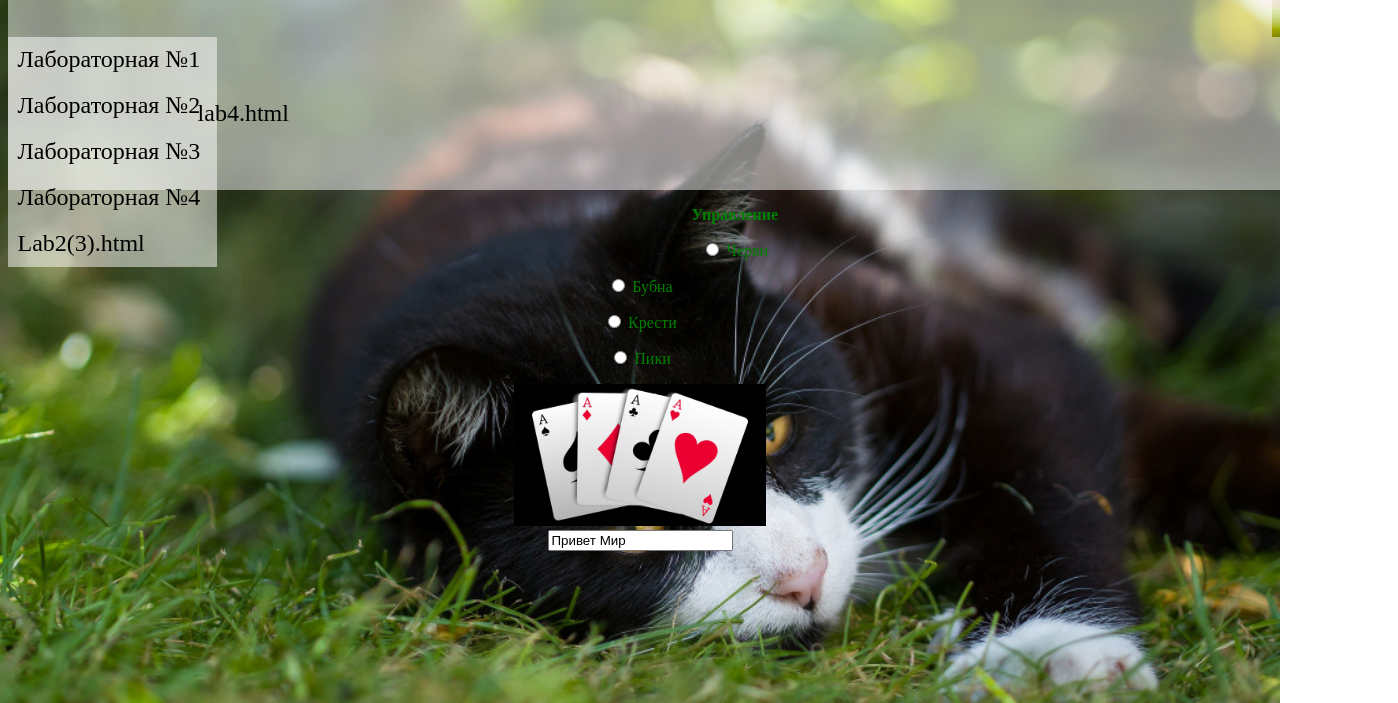
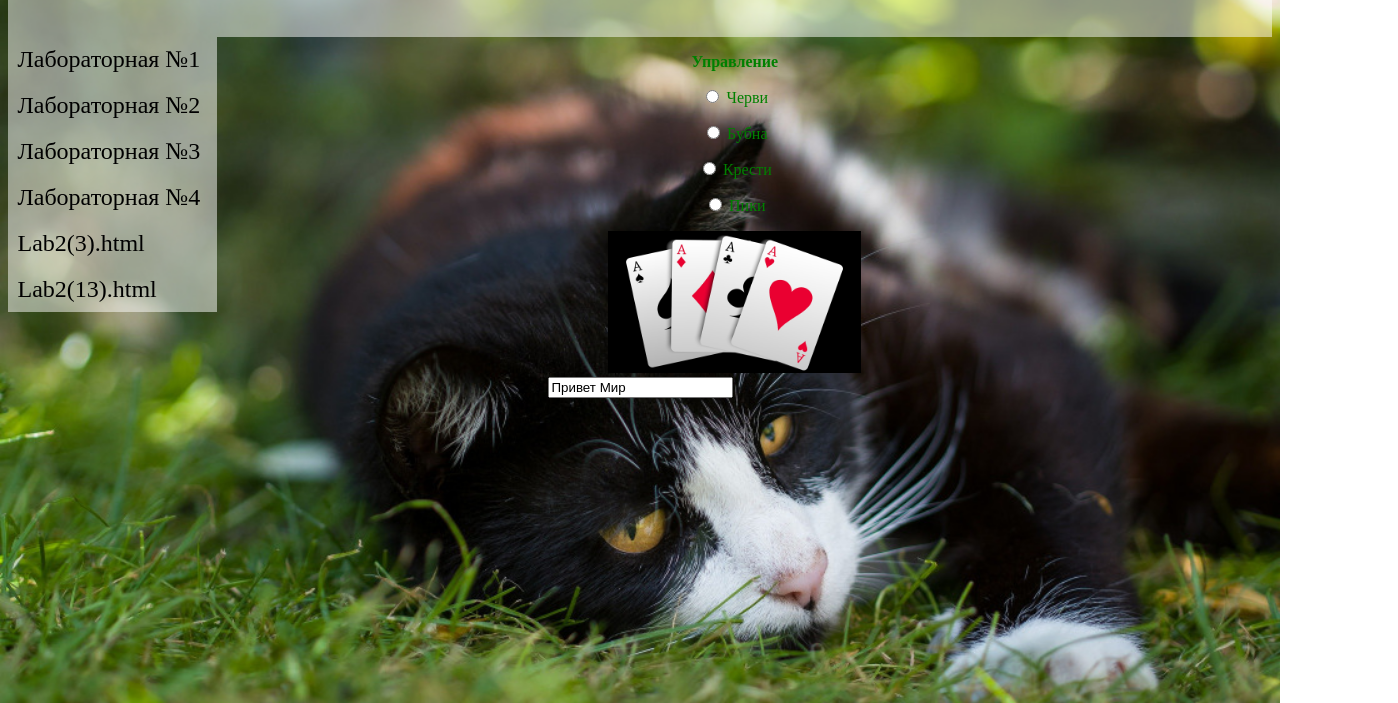
Before and after one commit to evdokimenkogram/evdokimenkogram, a plain HTML site: page Lab2(3).html in a window 1280 px wide. Shown: the part 97-800 px from the top of the page, 1398 px wide, since content can reach past the window. Drawn offline with Linux system fonts and the light colour scheme.

Commit message:
Update Lab2(3).html

```diff
--- a/Lab2(3).html
+++ b/Lab2(3).html
@@ -36,14 +36,13 @@
 
 	  <div class="nav">
             <a href="Lab2(3).html">
-           Lab2(3).html
+            Lab2(3).html
         </a>
 </div>
-        </a>
-</div>
-	  <div class="nav">
-            <a href="lab4.html">
-            lab4.html
+
+	<div class="nav">
+            <a href="Lab2(13).html">
+            Lab2(13).html
         </a>
 </div>
 </div>
```
